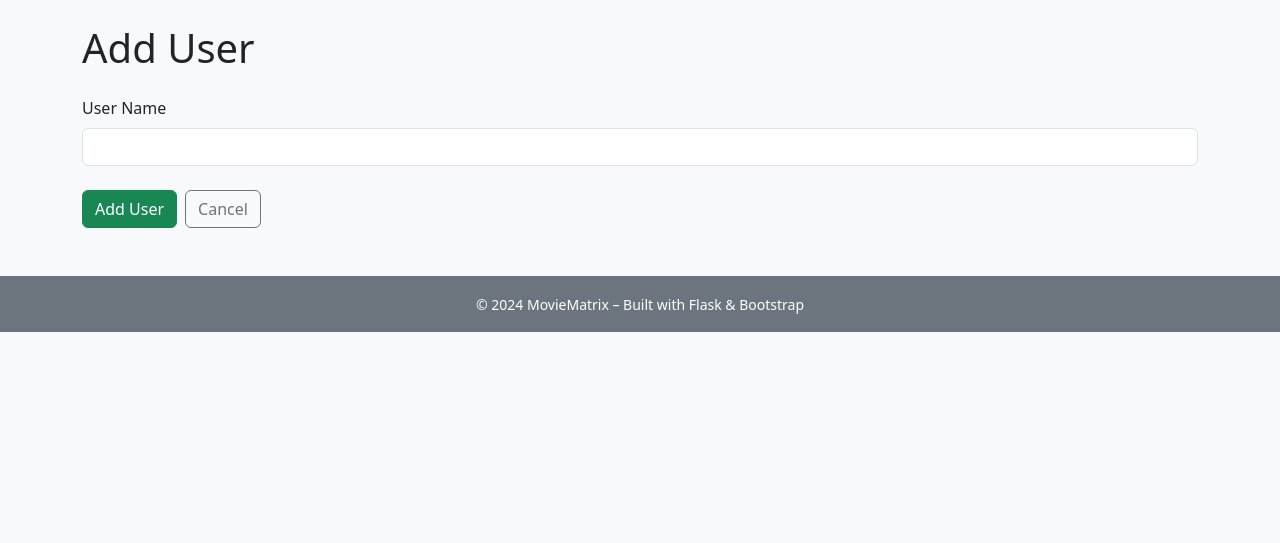
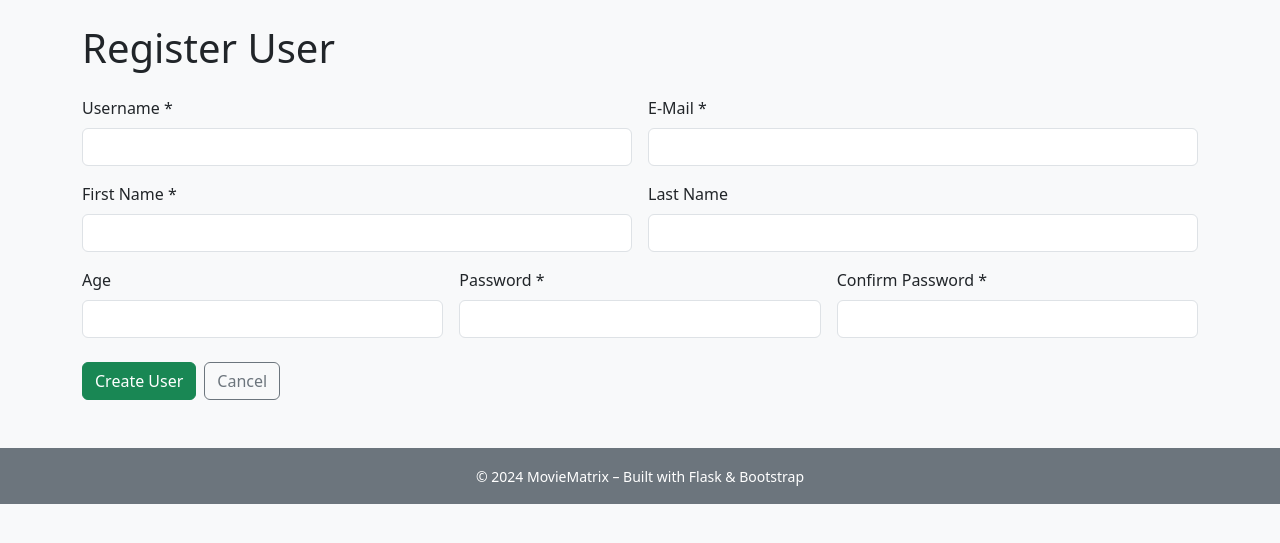
Before and after one commit to Nugamoto/MovieMatrix, a Flask app: page /add_user in a window 1280 px wide. Shown: the part 56-599 px from the top of the page. Run offline with Flask 3, Linux system fonts and the light colour scheme; some libraries are stand-ins or nearby versions.

Commit message:
feat(user): full registration form and route with email & password support
- extended /add_user route to handle username, email, first_name, password etc.
- added validation stubs is_valid_email, passwords_match
- replaced old one-field template with Bootstrap multi-field form

```diff
--- a/app.py
+++ b/app.py
@@ -5,17 +5,21 @@ from logging.handlers import RotatingFileHandler
 from dotenv import load_dotenv
 from flask import Flask, render_template, request, redirect, url_for, flash
 from sqlalchemy.exc import SQLAlchemyError
+from werkzeug.security import generate_password_hash
 
 from clients.omdb_client import fetch_movie
 from datamanager.sqlite_data_manager import SQLiteDataManager
 from helpers import (
-    is_valid_username,
-    get_user_by_id,
     get_movie_by_id,
     get_review_by_id,
+    get_user_by_id,
+    is_valid_username,
+    is_valid_email,
+    is_valid_name,
     is_valid_year,
     is_valid_rating,
     normalize_rating,
+    passwords_match,
 )
 
 # Load environment variables
@@ -58,26 +62,67 @@ def list_users():
     return render_template("users.html", users=users)
 
 
+# ------------------------------------------------------------------ #
+#                    USER REGISTRATION ROUTE                         #
+# ------------------------------------------------------------------ #
 @app.route("/add_user", methods=["GET", "POST"])
 def add_user():
     if request.method == "POST":
-        name = request.form.get("name", "").strip()
+        username = request.form.get("username", "").strip()
+        email = request.form.get("email", "").strip()
+        first_name = request.form.get("first_name", "").strip()
+        last_name = request.form.get("last_name", "").strip() or None
+        age_raw = request.form.get("age", "").strip()
+        password = request.form.get("password", "")
+        confirm_pw = request.form.get("confirm_password", "")
 
-        if not is_valid_username(name):
-            flash("Please enter a valid username.")
-            logger.warning("Invalid username submitted: '%s'", name)
+        # --- Validation -------------------------------------------------- #
+        if not is_valid_username(username):
+            flash("Invalid username (3-30 chars, letters, digits, _).")
+            logger.warning("Invalid username submitted: %s", username)
             return redirect(request.url)
 
-        try:
-            data_manager.add_user(name)
-            logger.info("User added: '%s'", name)
-            flash(f"User '{name}' was added.")
-            return redirect(url_for("list_users"))
-        except SQLAlchemyError as e:
-            logger.error("Database error while adding user '%s': %s", name, str(e))
-            flash("An error occurred while adding the user.")
+        if not is_valid_email(email):
+            flash("Invalid e-mail address.")
             return redirect(request.url)
 
+        if not is_valid_name(first_name):
+            flash("First name may only contain letters, spaces, - and '.")
+            return redirect(request.url)
+
+        if last_name and not is_valid_name(last_name):
+            flash("Last name may only contain letters, spaces, - and '.")
+            return redirect(request.url)
+
+        if not passwords_match(password, confirm_pw):
+            flash("Passwords do not match.")
+            return redirect(request.url)
+
+        age = int(age_raw) if age_raw.isdigit() else None
+        pw_hash = generate_password_hash(password)
+
+        # --- Persistence ------------------------------------------------- #
+        try:
+            user_obj = data_manager.add_user(
+                username,
+                email,
+                first_name,
+                pw_hash,
+                last_name,
+                age,
+            )
+            if user_obj:
+                logger.info("User registered: %s", username)
+                flash(f"User '{username}' was created.")
+            else:
+                flash("Username or e-mail already exists.")
+            return redirect(url_for("list_users"))
+        except SQLAlchemyError as exc:
+            logger.error("DB error while adding user '%s': %s", username, exc)
+            flash("A database error occurred while adding the user.")
+            return redirect(request.url)
+
+    # GET
     return render_template("add_user.html")
 
 
--- a/templates/add_user.html
+++ b/templates/add_user.html
@@ -1,17 +1,49 @@
 {% extends "base.html" %}
-
-{% block title %}Add User - MovieMatrix{% endblock %}
+{% block title %}Register User - MovieMatrix{% endblock %}
 
 {% block content %}
-<h1>Add User</h1>
+<h1 class="mb-4">Register User</h1>
 
-<form method="POST" class="mt-4">
-    <div class="mb-3">
-        <label for="name" class="form-label">User Name</label>
-        <input type="text" class="form-control" id="name" name="name" required>
+<form method="POST" novalidate>
+    <div class="row g-3">
+        <div class="col-md-6">
+            <label for="username" class="form-label">Username *</label>
+            <input type="text" class="form-control" id="username" name="username" required>
+        </div>
+
+        <div class="col-md-6">
+            <label for="email" class="form-label">E-Mail *</label>
+            <input type="email" class="form-control" id="email" name="email" required>
+        </div>
+
+        <div class="col-md-6">
+            <label for="first_name" class="form-label">First Name *</label>
+            <input type="text" class="form-control" id="first_name" name="first_name" required>
+        </div>
+
+        <div class="col-md-6">
+            <label for="last_name" class="form-label">Last Name</label>
+            <input type="text" class="form-control" id="last_name" name="last_name">
+        </div>
+
+        <div class="col-md-4">
+            <label for="age" class="form-label">Age</label>
+            <input type="number" min="0" class="form-control" id="age" name="age">
+        </div>
+
+        <div class="col-md-4">
+            <label for="password" class="form-label">Password *</label>
+            <input type="password" class="form-control" id="password" name="password" required>
+        </div>
+
+        <div class="col-md-4">
+            <label for="confirm_password" class="form-label">Confirm Password *</label>
+            <input type="password" class="form-control" id="confirm_password" name="confirm_password" required>
+        </div>
     </div>
+
     <div class="mt-4 d-flex gap-2">
-        <button type="submit" class="btn btn-success">Add User</button>
+        <button type="submit" class="btn btn-success">Create User</button>
         <a href="{{ url_for('list_users') }}" class="btn btn-outline-secondary">Cancel</a>
     </div>
 </form>
```
